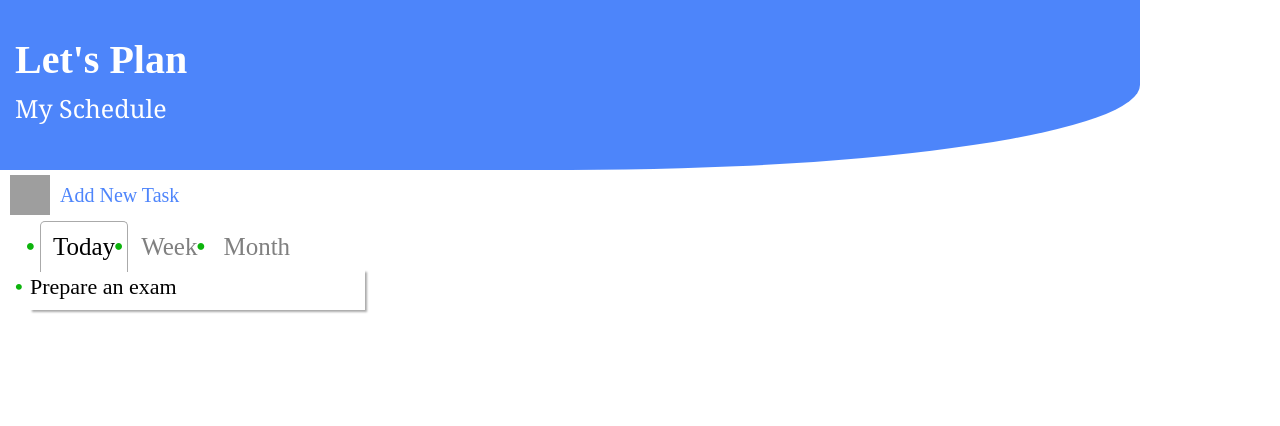
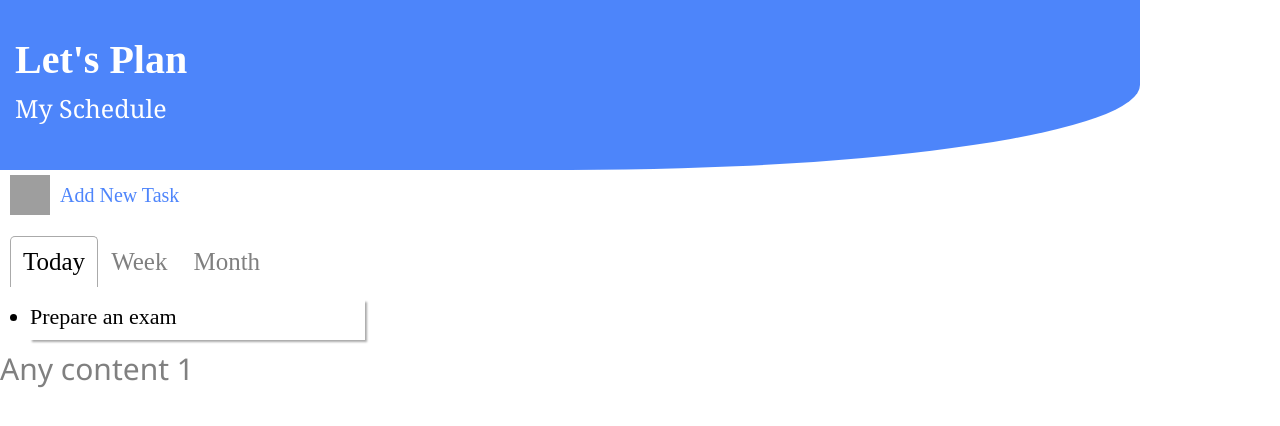
Before and after one commit to hilalguvenc/task-manager, a React (Create React App) app: page / in a window 1280 px wide. Shown: the top 426 px of the page. Built offline with nearby package versions, Linux system fonts and the light colour scheme; grey boxes are pictures that could not be loaded.

Commit message:
TabPanel added

```diff
--- a/src/App.jsx
+++ b/src/App.jsx
@@ -9,24 +9,33 @@ import AddNewTask from "./pages/AddNewTask";
 const App = () => {
   return (
     <Fragment>
-      <Tabs>
-        <TabList className="tab-list">
-          <Tab>Today</Tab>
-          <Tab>Week</Tab>
-          <Tab>Month</Tab>
-        </TabList>
-
-        {/* <TabPanel>
-      <h2>Any content 1</h2>
-    </TabPanel>
-    <TabPanel>
-      <h2>Any content 2</h2>
-    </TabPanel> */}
-      </Tabs>
       <Router>
         <Switch>
           <Route exact path="/">
             <Homapage />
+            <Tabs defaultActiveKey="home" transition={false}>
+              <TabList className="tab-list">
+                <Tab eventKey="today" title="Today">
+                  Today
+                </Tab>
+                <Tab eventKey="week" title="Week">
+                  Week
+                </Tab>
+                <Tab eventKey="month" title="Month">
+                  Month
+                </Tab>
+              </TabList>
+
+              <TabPanel className="tab-panel1">
+                <h2>Any content 1</h2>
+              </TabPanel>
+              <TabPanel className="tab-panel1">
+                <h2>Any content 2</h2>
+              </TabPanel>
+              <TabPanel className="tab-panel1">
+                <h2>Any content 3</h2>
+              </TabPanel>
+            </Tabs>
           </Route>
           <Route exact path="/addnewtask">
             <AddNewTask />
--- a/src/style/App.css
+++ b/src/style/App.css
@@ -48,7 +48,7 @@
 }
 .todoList {
   position: absolute;
-  top: 270px;
+  top: 300px;
   font-family: "Times New Roman", Times, serif;
   font-style: normal;
   color: black;
@@ -133,6 +133,8 @@ input[type="text2"] {
   height: 50px;
   padding: 20px;
   background-color: rgba(43, 109, 250, 0.836);
+  position: absolute;
+  top: 0px;
 }
 .back-arrow {
   position: absolute;
@@ -173,7 +175,7 @@ input[type="text2"] {
   color: antiquewhite;
   background-color: rgba(43, 109, 250, 0.836);
 }
-ul {
+/* ul {
   list-style: none;
 }
 
@@ -184,7 +186,7 @@ ul li::before {
   display: inline-block;
   position: absolute;
   left: -15px;
-}
+} */
 .done {
   position: absolute;
   width: 70px;
@@ -199,7 +201,14 @@ ul li::before {
   font-size: 25px;
   position: relative;
   top: 220px;
+  right: 30px;
+}
+.tab-panel1{
+  font-family: "Times New Roman", Times, serif;
+  font-style: normal;
+  color: grey;
+  font-size: 25px;
+  position: relative;
+  top: 270px;
   left: 0px;
-  display: inline;
-  display: inline-block;
 }
```
